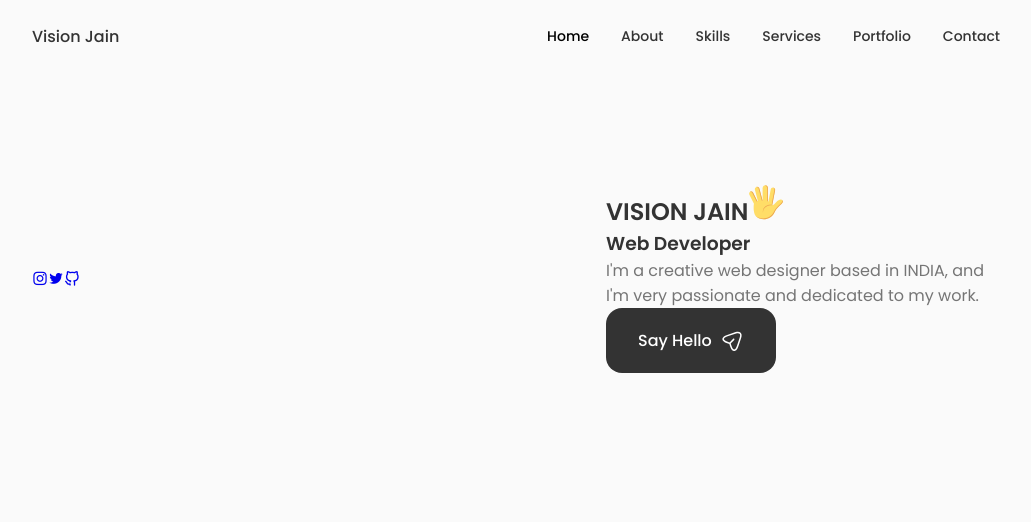
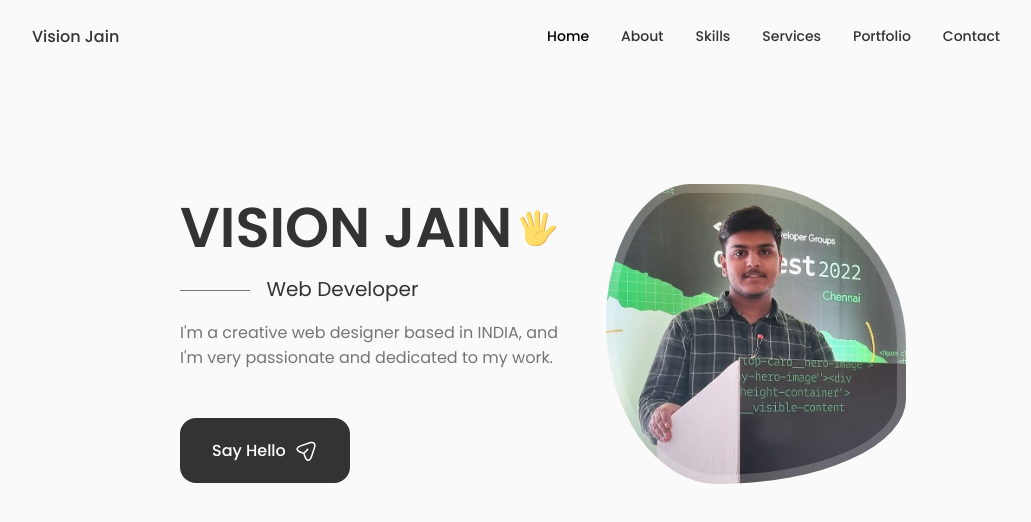
Before and after one commit to visionjain/React-Portfolio, a React (Create React App) app: page / in a window 1280 px wide. Shown: the top 522 px of the page, without its empty margins (124-1155 px from the left). Built offline with nearby package versions, Linux system fonts and the light colour scheme.

Commit message:
animated photo and made social icons

```diff
--- a/src/components/home/Social.jsx
+++ b/src/components/home/Social.jsx
@@ -3,11 +3,11 @@
 const social = () => {
   return (
     <div className="home__social">
-      <a href="https://www.instagram.com/__vision.jain__" className="home__social-icon" target="_blank"><i class="uil uil-instagram"></i></a>
+      <a href="https://www.instagram.com/__vision.jain__" rel="noreferrer" className="home__social-icon" target="_blank"><i class="uil uil-instagram"></i></a>
 
-      <a href="https://twitter.com/_Vision_jain" className="home__social-icon" target="_blank"><i class="uil uil-uil uil-twitter"></i></a>
+      <a href="https://twitter.com/_Vision_jain" rel="noreferrer" className="home__social-icon" target="_blank"><i class="uil uil-twitter-alt"></i></a>
 
-      <a href="https://www.github.com/visionjain" className="home__social-icon" target="_blank"><i class="uil uil-github-alt"></i></a>
+      <a href="https://www.github.com/visionjain" rel="noreferrer" className="home__social-icon" target="_blank"><i class="uil uil-github-alt"></i></a>
     </div>
   )
 }
--- a/src/components/home/home.css
+++ b/src/components/home/home.css
@@ -4,3 +4,86 @@
   column-gap: 2rem;
   align-items: center;
 }
+
+.home__social {
+  display: grid;
+  grid-template-columns: max-content;
+  row-gap: 1rem;
+}
+
+.home__social-icon{
+  font-size: 1.25rem;
+  color: var(--title-color);
+}
+
+.home__social-icons:hover {
+  color: var(--title-color-dark);
+}
+
+.home__title {
+  font-size: var(--big-font-size);
+  margin-bottom: var(--mb-0-25);
+}
+
+.home__hand {
+  width: 38px;
+  height: 38px;
+  margin-left: 0.4rem;
+
+}
+
+.home__subtitle {
+  position: relative;
+  font-size: var(--h3-font-size);
+  padding-left: 5.4rem ;
+  font-weight: var(--font-normal);
+  margin-bottom: var(--mb-1);
+}
+
+.home__subtitle::before {
+  content: '';
+  position: absolute;
+  width: 70px;
+  height: 1px;
+  background-color: var(--text-color);
+  left: 0;
+  top: 1rem;
+
+}
+
+.home__description {
+  max-width: 400px;
+  margin-bottom: var(--mb-3);
+}
+
+/* photo animate kiya he idhar */
+
+.home__img {
+  background: url(../../assets//profile.jpg);
+  background-repeat: no-repeat;
+  background-position: center;
+  background-size: cover;
+  box-shadow: inset 0 0 0 9px rgb(255 255 255 / 20%);
+  order: 1;
+  justify-content: center;
+  width: 300px;
+  height: 300px;
+  animation: profile__animate 8s ease-in-out infinite 1s;
+}
+
+@keyframes profile__animate {
+  0% {
+    border-radius: 60% 40% 30% 70%/60% 30% 70% 40%;
+  }
+
+  50% {
+    border-radius: 30% 60% 70% 40%/50% 60% 30% 60%;
+  }
+
+  100% {
+    border-radius: 60% 40% 30% 70%/60% 30% 70% 40%;
+  }
+
+}
+
+/* photo animate khatan tata bye bye */
```
Also changed, not shown: src/App.jsx (renamed from src/App.js), src/assets/profile.jpg.
